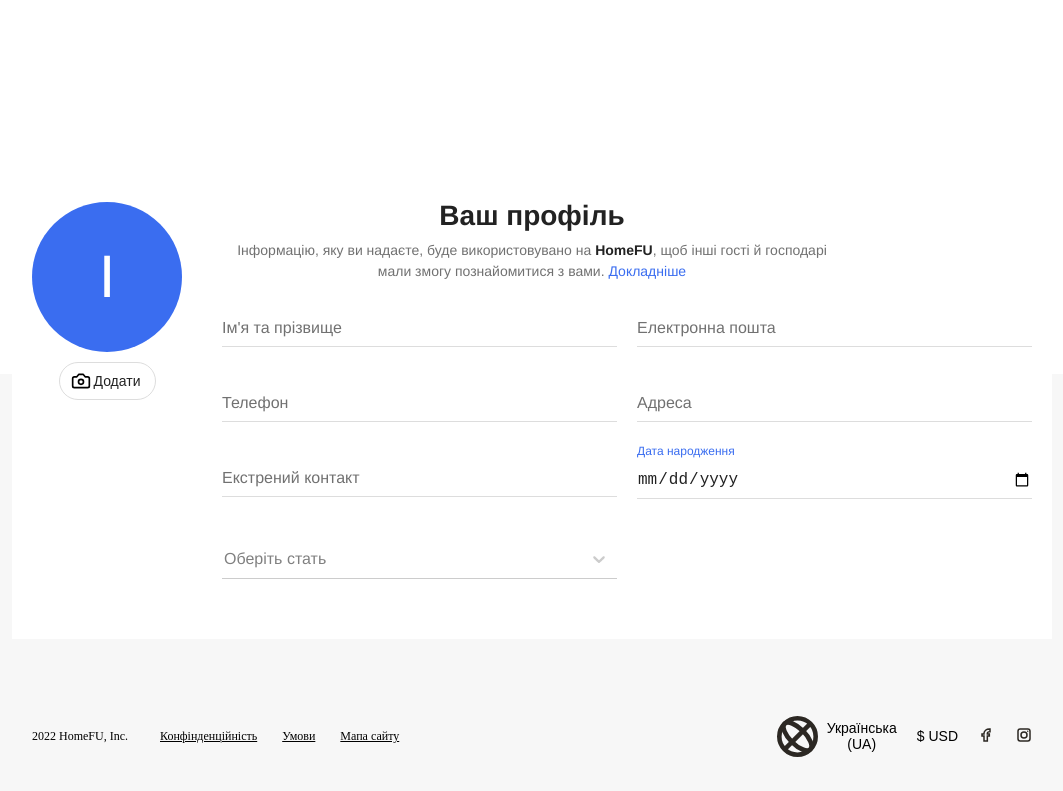
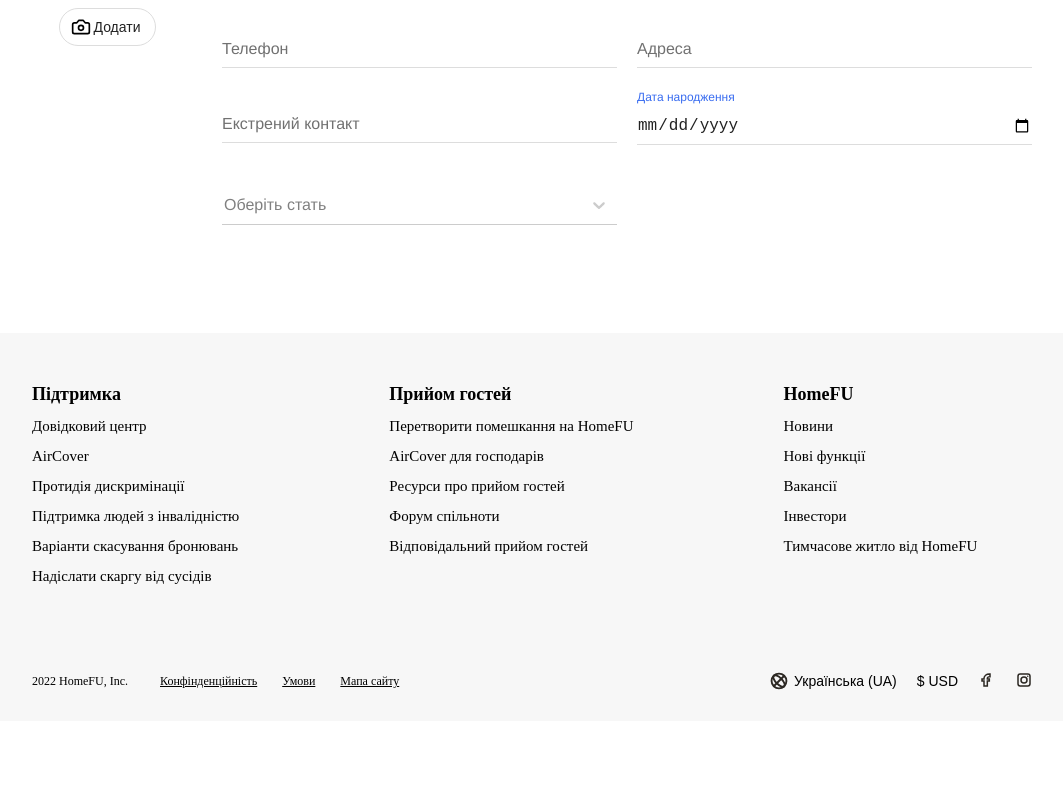
Before and after one commit to HomeFU/home-fu-frontend-public, a React (Vite) app in the folder home-fu/: page /profile in a window 1280 px wide. Shown: the part 352-1143 px from the top of the page, without its empty margins (108-1171 px from the left). After the commit the page ends 1073 px from the top, so only its background shows below. Built offline with nearby package versions, Linux system fonts and the light colour scheme; a web font is replaced by a local one.

Commit message:
fixed position for header

```diff
--- a/home-fu/src/components/Footer/FooterSite/footerSite.module.scss
+++ b/home-fu/src/components/Footer/FooterSite/footerSite.module.scss
@@ -96,6 +96,11 @@
     align-items: center;
     gap: 5px;
     @include text(400, 14px, #000);
+
+    img {
+        height: 20px;
+        width: 20px;
+    }
 }
 
 .currencyButton {
--- a/home-fu/src/components/Header/HeaderMain/header.module.scss
+++ b/home-fu/src/components/Header/HeaderMain/header.module.scss
@@ -2,6 +2,11 @@
     font-weight: $font-weight;
     font-size: $font-size;
     color: $color
+}
+
+main {
+    position: relative;
+    top: 0;
 }
 
 .header {
--- a/home-fu/src/components/Header/HeaderSite/headerSite.module.scss
+++ b/home-fu/src/components/Header/HeaderSite/headerSite.module.scss
@@ -5,6 +5,8 @@
 }
 
 .simpleHeader {
+  position: fixed;
+  z-index: 5;
   width: 100%;
   border-bottom: 1px solid #dddddd;
   padding: 30px 0;
--- a/home-fu/src/pages/Profile/Profile.tsx
+++ b/home-fu/src/pages/Profile/Profile.tsx
@@ -44,7 +44,7 @@ export const Profile: React.FC = () => {
     return (
         <>
             <HeaderSite />
-            <main>
+            <main className={styles.main}>
                 <div className={styles.profileContainer}>
                     <div className={styles.profileHeader}>
                         <h1>Ваш профіль</h1>
--- a/home-fu/src/pages/Profile/profile.module.scss
+++ b/home-fu/src/pages/Profile/profile.module.scss
@@ -4,12 +4,17 @@
   color: $color;
 }
 
+.main {
+ position: relative;
+ top: 110px;
+}
+
 .profileContainer {
   max-width: 1000px;
   margin: 0 auto;
-  padding: 60px 20px;
+  height: 530px;
+  padding: 40px 20px;
   font-family: 'Helvetica Neue', Arial, sans-serif;
-  background-color: #fff;
 }
 
 .profileHeader {
```
